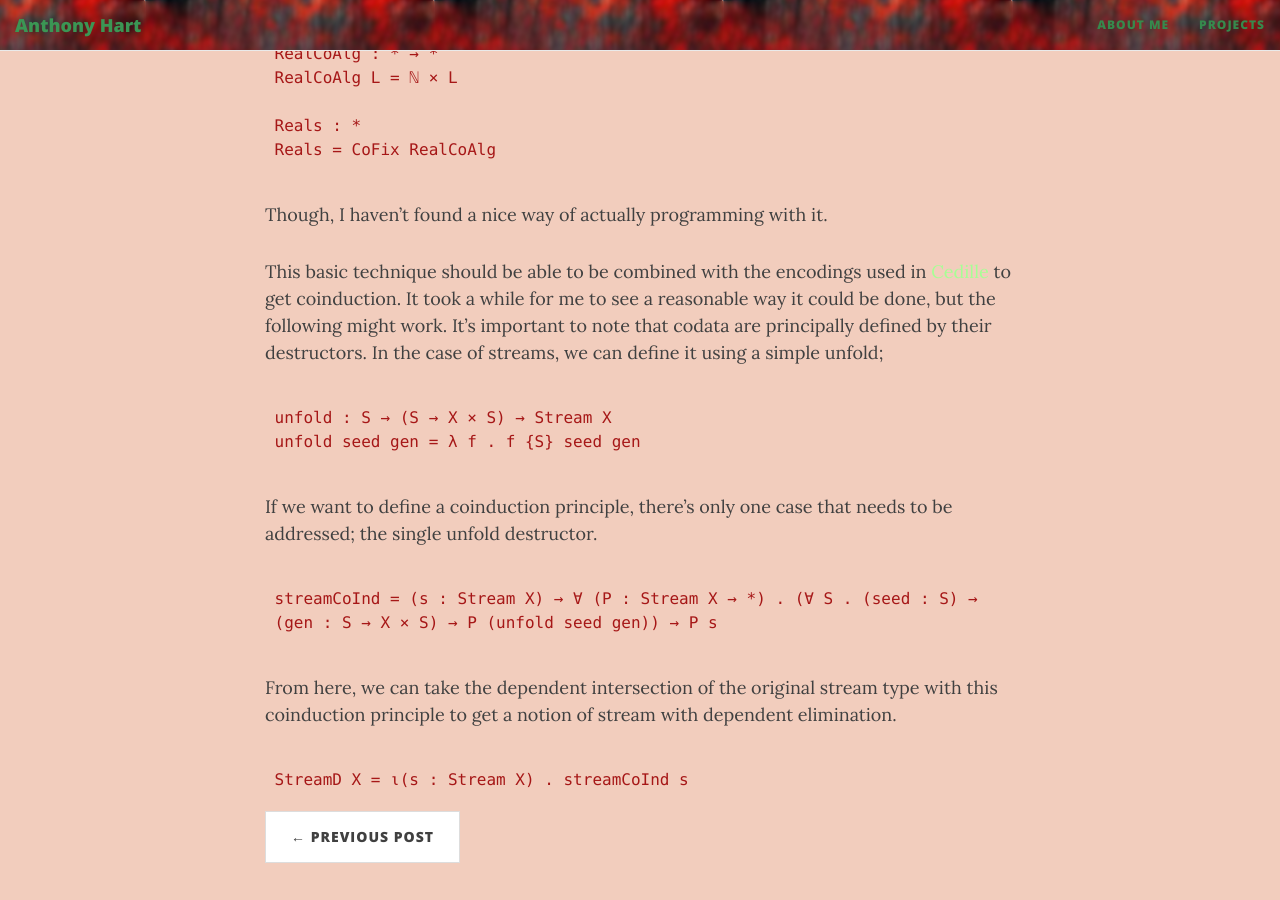
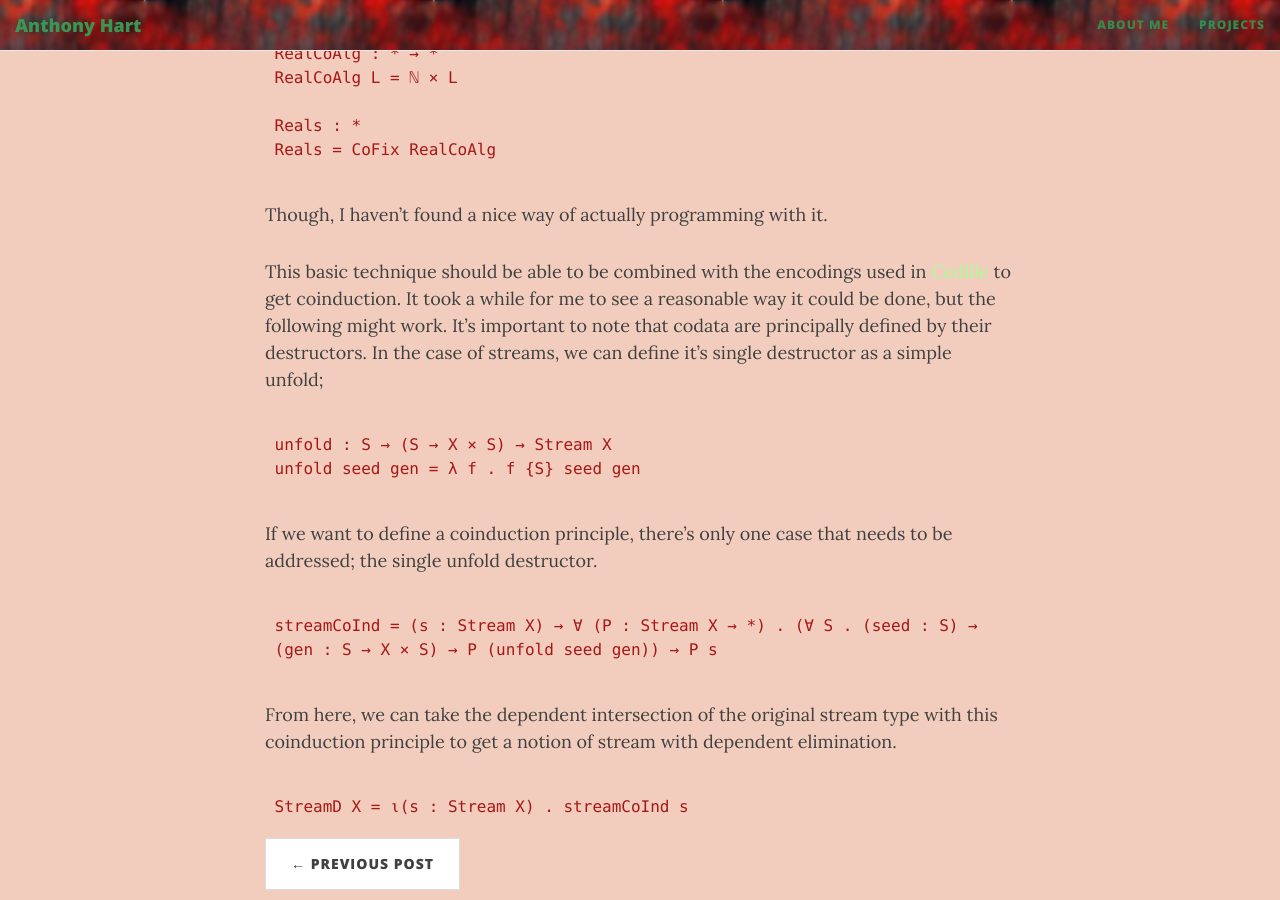
Before and after one commit to AHartNtkn/AHartNtkn.github.io, a Jekyll site: the page built from _posts/2019-12-03-Some-Notes-on-Lambda-Encodings.md, in a window 1280 px wide and 900 px high, scrolled down 3726 px. Built offline with Jekyll 4.4.1, drawn with Linux system fonts in a browser that asks for light colours; nearby versions of some CDN libraries.

Commit message:
Improve wording.

```diff
--- a/_posts/2019-12-03-Some-Notes-on-Lambda-Encodings.md
+++ b/_posts/2019-12-03-Some-Notes-on-Lambda-Encodings.md
@@ -117,7 +117,7 @@ And, as a final example, based on [this](http://citeseerx.ist.psu.edu/viewdoc/do
 
 Though, I haven't found a nice way of actually programming with it.
 
-This basic technique should be able to be combined with the encodings used in [Cedille](http://firsov.ee/impred-ind/impred-ind.pdf) to get coinduction. It took a while for me to see a reasonable way it could be done, but the following might work. It's important to note that codata are principally defined by their destructors. In the case of streams, we can define it using a simple unfold;
+This basic technique should be able to be combined with the encodings used in [Cedille](http://firsov.ee/impred-ind/impred-ind.pdf) to get coinduction. It took a while for me to see a reasonable way it could be done, but the following might work. It's important to note that codata are principally defined by their destructors. In the case of streams, we can define it's single destructor as a simple unfold;
 
     unfold : S → (S → X × S) → Stream X
     unfold seed gen = λ f . f {S} seed gen
```
